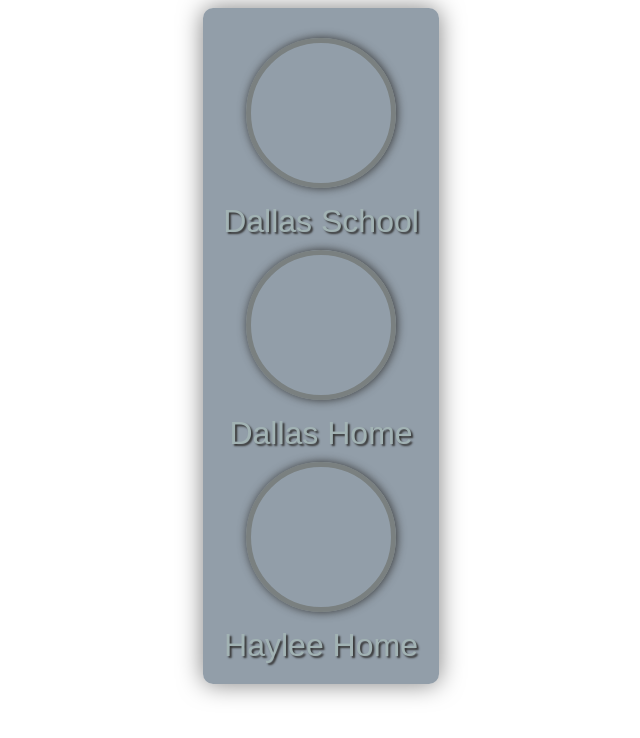
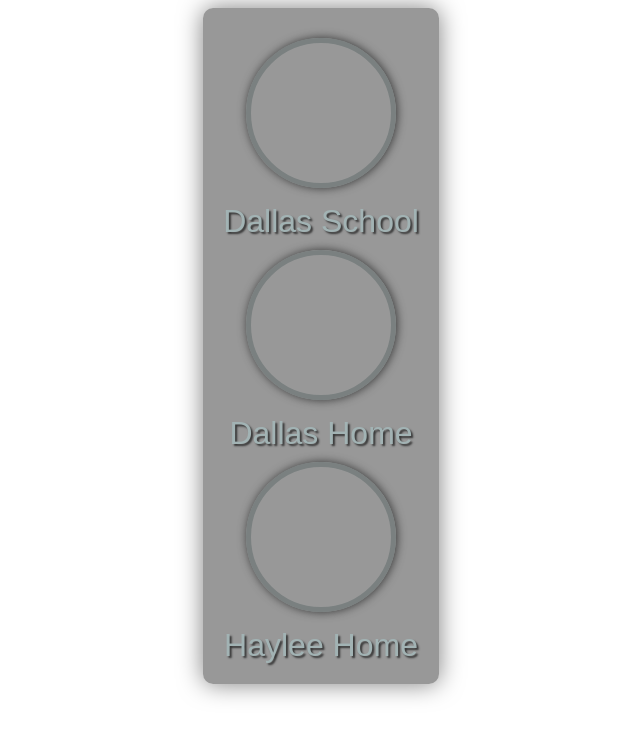
Before and after one commit to David-Jockisch/cardcolors, a plain HTML site: page index.html in a window 1280 px wide. Shown: the whole page, without its empty margins (319-959 px from the left). Drawn offline with Linux system fonts and the light colour scheme; no server answers.

Commit message:
Update index.html

```diff
--- a/index.html
+++ b/index.html
@@ -19,7 +19,7 @@
       display: flex;
       flex-direction: column;
       align-items: center;
-      background-color: #34495e88;
+      background-color: #3f3f3f88;
       padding: 20px;
       border-radius: 10px;
       box-shadow: 0 0 25px rgba(0, 0, 0, 0.5);
```
